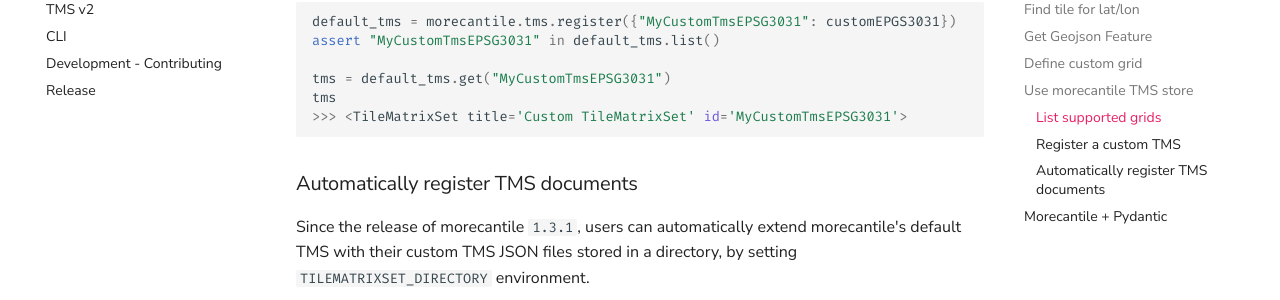
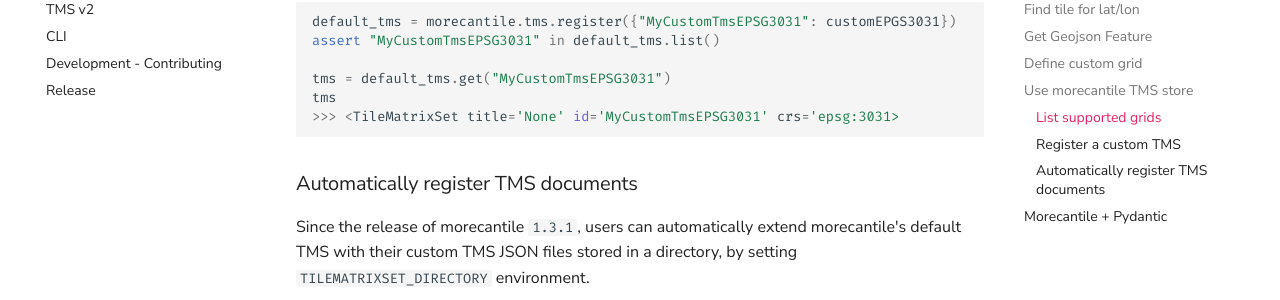
Before and after one commit to developmentseed/morecantile, an MkDocs documentation site: the page built from docs/src/usage.md, in a window 1280 px wide and 900 px high, scrolled down 3278 px. Shown: the part 152-452 px from the top of the window. Built offline with MkDocs 1.6.1 and Material for MkDocs 9.7.7, drawn with Linux system fonts in a browser that asks for light colours; comment, search, counter and statistics services are not loaded.

Commit message:
update docs

````diff
--- a/docs/src/usage.md
+++ b/docs/src/usage.md
@@ -5,7 +5,7 @@
 
 tms = morecantile.tms.get("WebMercatorQuad")
 tms
->>> <TileMatrixSet title='Google Maps Compatible for the World' id='WebMercatorQuad'>
+>>> <TileMatrixSet title='Google Maps Compatible for the World' id='WebMercatorQuad' crs='http://www.opengis.net/def/crs/EPSG/0/3857>
 ```
 
 ### Create tile and get bounds
@@ -163,7 +163,7 @@
 
 tms = default_tms.get("MyCustomTmsEPSG3031")
 tms
->>> <TileMatrixSet title='Custom TileMatrixSet' id='MyCustomTmsEPSG3031'>
+>>> <TileMatrixSet title='None' id='MyCustomTmsEPSG3031' crs='epsg:3031>
 ```
 
 ### Automatically register TMS documents
````
